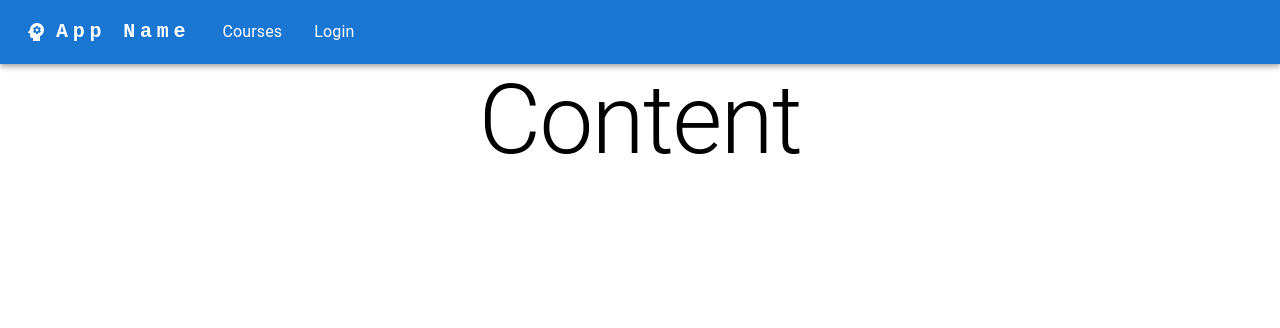
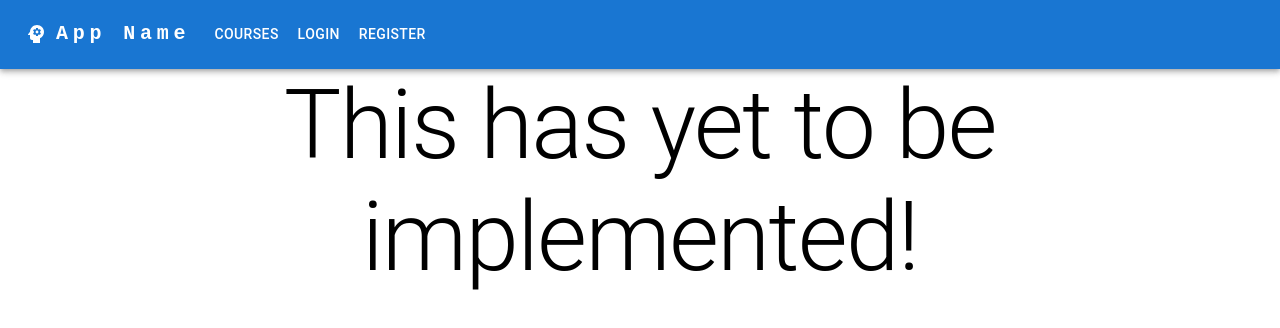
Before and after one commit to 2mey10/Scrum-in-Practice, a React (Create React App) app in the folder frontend/: page /register in a window 1280 px wide. Shown: the top 328 px of the page. Built offline with nearby package versions, Linux system fonts and the light colour scheme.

Commit message:
added simple routing to app components

```diff
--- a/frontend/package.json
+++ b/frontend/package.json
@@ -12,6 +12,7 @@
     "@testing-library/user-event": "^13.5.0",
     "react": "^18.2.0",
     "react-dom": "^18.2.0",
+    "react-router-dom": "^6.9.0",
     "react-scripts": "5.0.1",
     "web-vitals": "^2.1.4"
   },
--- a/frontend/src/App.js
+++ b/frontend/src/App.js
@@ -2,15 +2,36 @@ import logo from './logo.svg';
 import './App.css';
 import Typography from "@mui/material/Typography";
 import Navbar from "./components/Navbar";
+import {
+    BrowserRouter as Router,
+    Switch,
+    Route,
+    Link, Routes, RouterProvider, createRoutesFromElements, createBrowserRouter
+} from "react-router-dom";
+import CourseImageClassification from "./components/courses/courseImagesClassification/courseImageClassification";
+import Home from "./components/Home";
+import ToBeImplemented from "./components/ToBeImplemented";
+import ErrorPage from "./components/ErrorPage";
+
+
 function App() {
   return (
     <div className="App">
-        <Navbar>
 
-        </Navbar>
-      <Typography variant={"h1"}>
-          Content
-      </Typography>
+        <Navbar/>
+        <Router>
+            <Routes>
+                <Route element={<CourseImageClassification/>} path="/courses"/>
+                <Route element={<ToBeImplemented />} path="/login" />
+                <Route element={<ToBeImplemented/>} path="/register" />
+                <Route element={<Home />} path="/" />
+            </Routes>
+        </Router>
+
+
+      {/*<Typography variant={"h1"}>*/}
+      {/*    Basepage*/}
+      {/*</Typography>*/}
 
 
     </div>
--- /dev/null
+++ b/frontend/src/components/ErrorPage.jsx
@@ -0,0 +1,17 @@
+import {useNavigate, useRouteError} from "react-router-dom";
+
+export default function ErrorPage() {
+    const navigate = useNavigate()
+    const error = useRouteError();
+    console.error(error);
+
+    return (
+        <div id="error-page">
+            <h1>Oops!</h1>
+            <p>Sorry, an unexpected error has occurred.</p>
+            <p>
+                <i>{error.statusText || error.message}</i>
+            </p>
+        </div>
+    );
+}
--- /dev/null
+++ b/frontend/src/components/Home.jsx
@@ -0,0 +1,13 @@
+import * as React from 'react';
+import Typography from '@mui/material/Typography';
+import {Link, useNavigate} from "react-router-dom";
+function Home() {
+    return (
+        <div>
+            <Typography variant={"h1"}>
+                This is the default home page!
+            </Typography>
+        </div>
+    );
+}
+export default Home;
--- a/frontend/src/components/Navbar.jsx
+++ b/frontend/src/components/Navbar.jsx
@@ -13,8 +13,10 @@ import Tooltip from '@mui/material/Tooltip';
 import MenuItem from '@mui/material/MenuItem';
 import AdbIcon from '@mui/icons-material/Adb';
 import PsychologyIcon from '@mui/icons-material/Psychology';
+import {useNavigate} from 'react-router-dom';
+import { BrowserRouter as Router, Link } from "react-router-dom";
 
-const pages = ['Courses', 'Login'];
+const pages = ['Courses', 'Login','Register'];
 const applicationName = "App Name"
 function ResponsiveAppBar() {
 
@@ -42,11 +44,21 @@ function ResponsiveAppBar() {
                     </Typography>
 
                     {/*show pages*/}
-                    {pages.map((page) => (
-                        <MenuItem key={page}>
-                            <Typography textAlign="center">{page}</Typography>
-                        </MenuItem>
-                    ))}
+                    <Router>
+                        {pages.map((page) => (
+                            <Button
+                                key={page}
+                                component="a"
+                                href={`/${page.toLowerCase()}`}
+                                sx={{ my: 2, color: 'white', display: 'block' }}
+                            >
+                                {page}
+                            </Button>
+                        ))}
+
+                    </Router>
+
+
 
                     <AdbIcon sx={{ display: { xs: 'flex', md: 'none' }, mr: 1 }} />
                     <Typography
--- /dev/null
+++ b/frontend/src/components/ToBeImplemented.js
@@ -0,0 +1,14 @@
+import * as React from 'react';
+import Typography from '@mui/material/Typography';
+import {useNavigate} from "react-router-dom";
+function ToBeImplemented() {
+    const navigate = useNavigate()
+    return (
+        <div>
+            <Typography variant={"h1"}>
+                This has yet to be implemented!
+            </Typography>
+        </div>
+    );
+}
+export default ToBeImplemented;
--- /dev/null
+++ b/frontend/src/components/courses/courseImagesClassification/courseImageClassification.jsx
@@ -0,0 +1,14 @@
+import * as React from 'react';
+import Typography from '@mui/material/Typography';
+import {useNavigate} from "react-router-dom";
+function CourseImageClassification() {
+    const navigate = useNavigate()
+    return (
+        <div>
+            <Typography variant={"h1"}>
+                This is the dummy page for course Images!
+            </Typography>
+        </div>
+    );
+}
+export default CourseImageClassification;
```
Also changed, not shown: frontend/src/main.jsx (added, +20 -0 lines), frontend/src/reportWebVitals.js (deleted, +0 -13 lines), frontend/src/setupTests.js (deleted, +0 -5 lines), 1 other file (tests, documents, lock files or other folders).
